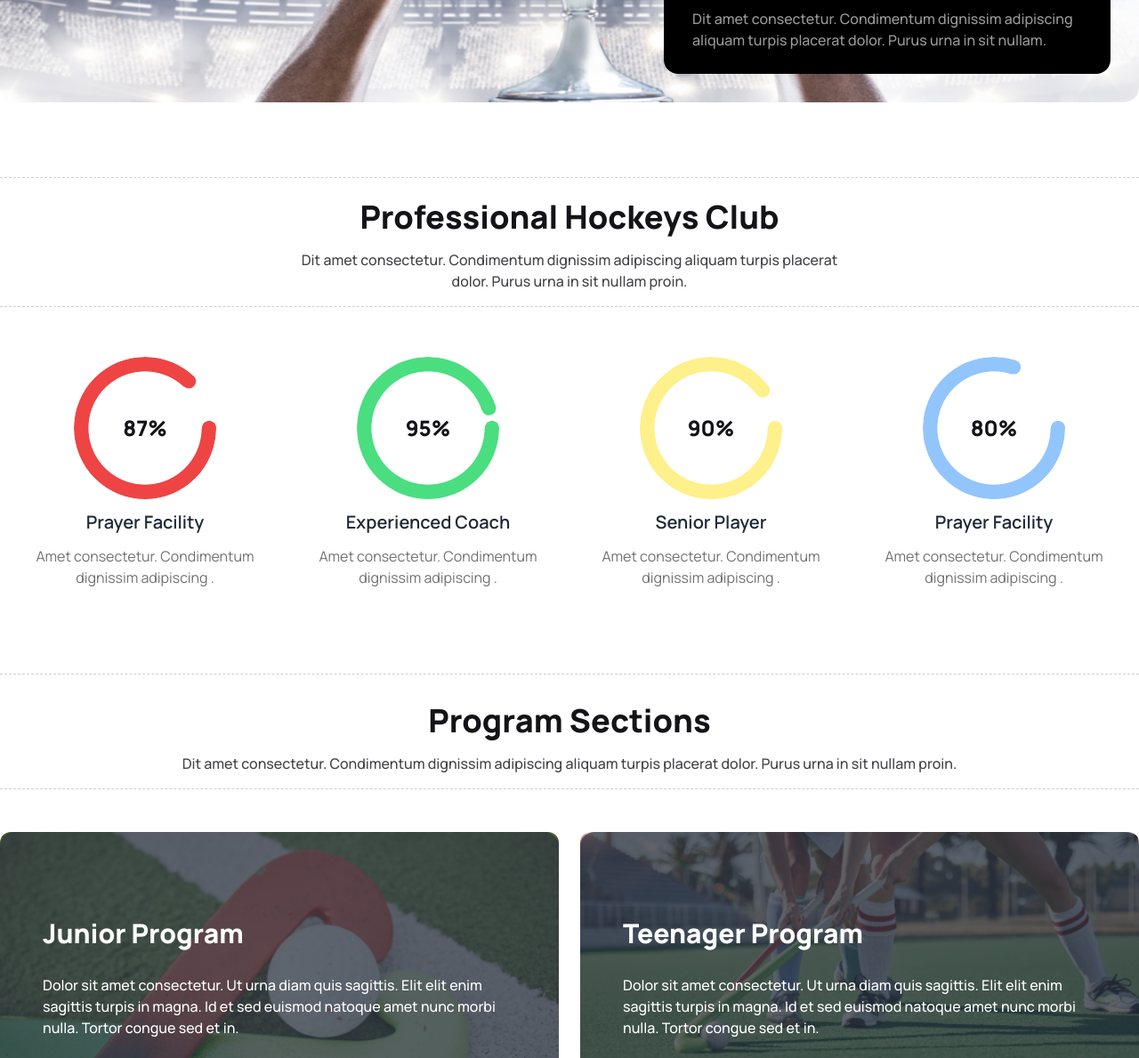
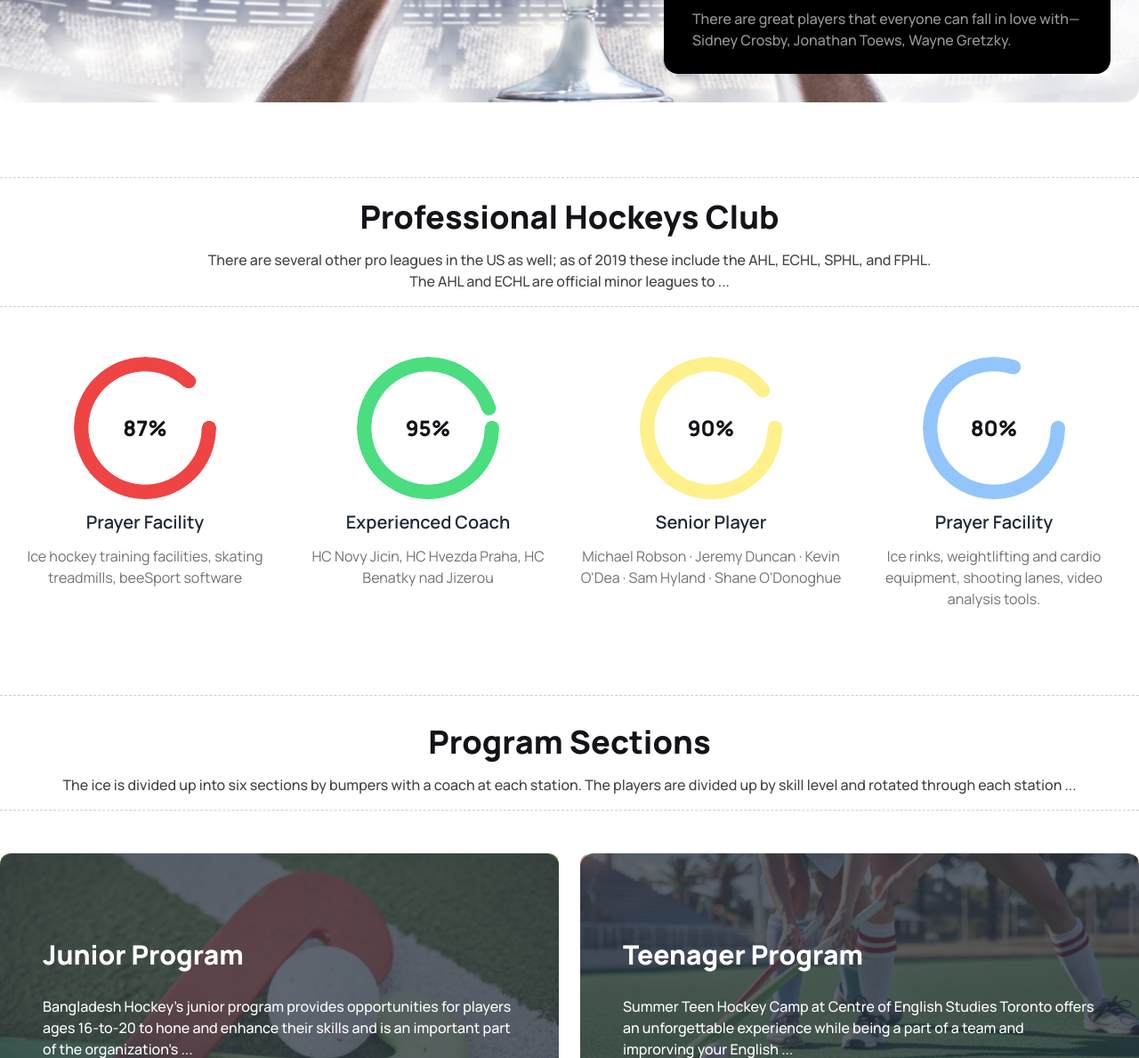
Before and after one commit to saiful693/hockeys, a plain HTML site: page index.html in a window 1280 px wide. Shown: the part 591-1780 px from the top of the page at 89% size. Drawn offline with nearby package versions, Linux system fonts and the light colour scheme.

Commit message:
Changes some text for removing unusefull text

```diff
--- a/index.html
+++ b/index.html
@@ -98,8 +98,7 @@
                 <div
                     class="absolute rounded-2xl p-4 lg:p-8 bg-black w-full h-[150px] lg:w-[502px]  space-y-3 -bottom-44 lg:right-8 lg:bottom-8">
                     <h2 class="font-extrabold text-lg lg:text-2xl text-white">Meet all the heroes from the field</h2>
-                    <p class="font-medium text-sm lg:text-base text-[#FFFFFF99]">Dit amet consectetur. Condimentum
-                        dignissim adipiscing aliquam turpis placerat dolor. Purus urna in sit nullam. </p>
+                    <p class="font-medium text-sm lg:text-base text-[#FFFFFF99]">There are great players that everyone can fall in love with—Sidney Crosby, Jonathan Toews, Wayne Gretzky.</p>
                 </div>
             </div>
 
@@ -116,8 +115,7 @@
                 <div
                     class="absolute rounded-2xl p-4 lg:p-8 bg-black w-full h-[150px] lg:w-[502px]  space-y-3 -bottom-44 lg:right-8 lg:bottom-8">
                     <h2 class="font-extrabold text-lg lg:text-2xl text-white">Meet all the heroes from the field</h2>
-                    <p class="font-medium text-sm lg:text-base text-[#FFFFFF99]">Dit amet consectetur. Condimentum
-                        dignissim adipiscing aliquam turpis placerat dolor. Purus urna in sit nullam. </p>
+                    <p class="font-medium text-sm lg:text-base text-[#FFFFFF99]">There are great players that everyone can fall in love with—Sidney Crosby, Jonathan Toews, Wayne Gretzky.</p>
                 </div>
             </div>
             <!-- 3rd slide -->
@@ -131,8 +129,7 @@
                 <div
                     class="absolute rounded-2xl p-4 lg:p-6 bg-black w-full h-[150px] lg:w-[502px]  space-y-3 -bottom-44 lg:right-8 lg:bottom-8">
                     <h2 class="font-extrabold text-lg lg:text-2xl text-white">Meet all the heroes from the field</h2>
-                    <p class="font-medium text-sm lg:text-base text-[#FFFFFF99]">Dit amet consectetur. Condimentum
-                        dignissim adipiscing aliquam turpis placerat dolor. Purus urna in sit nullam </p>
+                    <p class="font-medium text-sm lg:text-base text-[#FFFFFF99]">There are great players that everyone can fall in love with—Sidney Crosby, Jonathan Toews, Wayne Gretzky.</p>
                 </div>
             </div>
 
@@ -145,9 +142,7 @@
         <!-- club section -->
         <section class="text-center my-6">
             <h2 class="text-xl lg:text-4xl font-extrabold text-primary-black">Professional Hockeys Club</h2>
-            <p class="font-medium text-secondary-black my-4">Dit amet consectetur. Condimentum dignissim adipiscing
-                aliquam
-                turpis placerat <br> dolor. Purus urna in sit nullam proin.</p>
+            <p class="font-medium text-secondary-black my-4">There are several other pro leagues in the US as well; as of 2019 these include the AHL, ECHL, SPHL, and FPHL. <br> The AHL and ECHL are official minor leagues to ...</p>
             <div class="border-t border-dashed border-hr-border">
             </div>
             <!-- progress bar -->
@@ -159,7 +154,7 @@
                             class="text-primary-black text-2xl font-extrabold -rotate-90">87%</span></div>
 
                     <h3 class="text-xl font-semibold">Prayer Facility</h3>
-                    <p class="text-text-desc">Amet consectetur. Condimentum dignissim adipiscing .</p>
+                    <p class="text-text-desc">Ice hockey training facilities, skating treadmills, beeSport software</p>
                 </div>
                 <!-- 2nd prog -->
                 <div class="space-y-3">
@@ -168,7 +163,7 @@
                             class="text-primary-black text-2xl font-extrabold -rotate-90">95%</span></div>
 
                     <h3 class="text-xl font-semibold">Experienced Coach</h3>
-                    <p class="text-text-desc">Amet consectetur. Condimentum dignissim adipiscing .</p>
+                    <p class="text-text-desc">HC Novy Jicin, HC Hvezda Praha, HC Benatky nad Jizerou</p>
                 </div>
                 <!-- 3rd prog -->
                 <div class="space-y-3">
@@ -177,7 +172,7 @@
                             class="text-primary-black text-2xl font-extrabold -rotate-90">90%</span></div>
 
                     <h3 class="text-xl font-semibold">Senior Player</h3>
-                    <p class="text-text-desc">Amet consectetur. Condimentum dignissim adipiscing .</p>
+                    <p class="text-text-desc">Michael Robson · Jeremy Duncan · Kevin O'Dea · Sam Hyland · Shane O'Donoghue</p>
                 </div>
                 <!-- 4th prog -->
                 <div class="space-y-3">
@@ -186,7 +181,7 @@
                             class="text-primary-black text-2xl font-extrabold -rotate-90">80%</span></div>
 
                     <h3 class="text-xl font-semibold">Prayer Facility</h3>
-                    <p class="text-text-desc">Amet consectetur. Condimentum dignissim adipiscing .</p>
+                    <p class="text-text-desc">Ice rinks, weightlifting and cardio equipment, shooting lanes, video analysis tools.</p>
                 </div>
             </div>
 
@@ -199,8 +194,7 @@
         <!-- program section -->
         <section class="text-center mx-2 lg:mx-0 my-8">
             <h2 class="text-xl lg:text-4xl font-extrabold text-primary-black">Program Sections</h2>
-            <p class="font-medium text-secondary-black my-4">Dit amet consectetur. Condimentum dignissim adipiscing
-                aliquam turpis placerat dolor. Purus urna in sit nullam proin. </p>
+            <p class="font-medium text-secondary-black my-4">The ice is divided up into six sections by bumpers with a coach at each station. The players are divided up by skill level and rotated through each station ... </p>
             <div class="border-t border-dashed border-hr-border">
             </div>
 
@@ -211,11 +205,7 @@
                     <figure><img class="w-full" src="Images/2.png" alt="Shoes" /></figure>
                     <div class="z-10 space-y-3 lg:space-y-7 p-4 lg:px-12 lg:pt-24">
                         <h2 class="card-title text-white font-extrabold text-xl lg:text-3xl">Junior Program</h2>
-                        <p class="font-medium text-white text-sm lg:text-base text-start">Dolor sit amet consectetur. Ut
-                            urna diam quis
-                            sagittis. Elit elit
-                            enim sagittis turpis in magna. Id et sed euismod natoque amet nunc morbi nulla. Tortor
-                            congue sed et in.</p>
+                        <p class="font-medium text-white text-sm lg:text-base text-start">Bangladesh Hockey's junior program provides opportunities for players ages 16-to-20 to hone and enhance their skills and is an important part of the organization's ...</p>
                         <div class="card-actions">
                             <button class="btn border-none text-white bg-color-primary">Register Now!</button>
                         </div>
@@ -226,11 +216,7 @@
                     <figure><img class="w-full" src="Images/3.png" alt="Shoes" /></figure>
                     <div class="z-10 space-y-3 lg:space-y-7 p-4 lg:px-12 lg:pt-24">
                         <h2 class="card-title text-white font-extrabold text-xl lg:text-3xl">Teenager Program</h2>
-                        <p class="font-medium text-white text-sm lg:text-base text-start">Dolor sit amet consectetur. Ut
-                            urna diam quis
-                            sagittis. Elit elit
-                            enim sagittis turpis in magna. Id et sed euismod natoque amet nunc morbi nulla. Tortor
-                            congue sed et in.</p>
+                        <p class="font-medium text-white text-sm lg:text-base text-start">Summer Teen Hockey Camp at Centre of English Studies Toronto offers an unforgettable experience while being a part of a team and improrving your English ...</p>
                         <div class="card-actions">
                             <button class="btn border-none text-white bg-color-primary">Register Now!</button>
                         </div>
@@ -242,12 +228,8 @@
                 <div class="card rounded-xl lg:h-[450px] image-full">
                     <figure><img class="w-full" src="Images/4.png" alt="Shoes" /></figure>
                     <div class="z-10 space-y-3  lg:space-y-7 p-4 lg:px-12 lg:pt-52">
-                        <h2 class="card-title text-white font-extrabold text-xl lg:text-3xl">Junior Program</h2>
-                        <p class="font-medium text-white text-sm lg:text-base text-start">Dolor sit amet consectetur. Ut
-                            urna diam quis
-                            sagittis. Elit elit
-                            enim sagittis turpis in magna. Id et sed euismod natoque amet nunc morbi nulla. Tortor
-                            congue sed et in.</p>
+                        <h2 class="card-title text-white font-extrabold text-xl lg:text-3xl">Professional Program</h2>
+                        <p class="font-medium text-white text-sm lg:text-base text-start">The Hockey Hut is a leader when it comes to professional skills development for ice hockey players all around the Capital Region. <br> The Hockey Skating 1 online course is designed to assist professional figure skating coaches with coaching hockey players.</p>
                         <div class="card-actions">
                             <button class="btn border-none text-white bg-color-primary">Register Now!</button>
                         </div>
@@ -261,9 +243,8 @@
         </div>
         <!-- new products -->
         <section class="mx-2 lg:mx-0 my-8">
-            <h2 class="text-xl text-center lg:text-4xl font-extrabold text-primary-black">Program Sections</h2>
-            <p class="font-medium text-center text-secondary-black my-4">Dit amet consectetur. Condimentum dignissim
-                adipiscing aliquam turpis placerat dolor. <br> Purus urna in sit nullam proin. </p>
+            <h2 class="text-xl text-center lg:text-4xl font-extrabold text-primary-black">Our New Products</h2>
+            <p class="font-medium text-center text-secondary-black my-4">From Creative Hockey Products to Expandable Hockey Pads ... Hockey products and creations <br> have been evolving like the game itself. With time and a multitude of ...</p>
             <div class="border-t border-dashed border-hr-border">
             </div>
 
@@ -313,7 +294,7 @@
                             </span>
                         </div>
                         <h3 class="primary-black text-xl font-extrabold">World Cup Flags Football</h3>
-                        <p class="text-desc">Dolor sit amet consectetur. Ut urna diam quis sagittis. </p>
+                        <p class="text-desc">Get ready for the Men's World Cup with these lovely country name and flag paper  </p>
 
                         <div class="flex gap-5">
                             <h3 class="text-red-500 font-extrabold">Price - $22.00</h3>
@@ -340,7 +321,7 @@
                             </span>
                         </div>
                         <h3 class="primary-black text-xl font-extrabold">World Cup Flags Football</h3>
-                        <p class="text-desc">Dolor sit amet consectetur. Ut urna diam quis sagittis. </p>
+                        <p class="text-desc">Cap For Hockeys </p>
 
                         <div class="flex gap-5">
                             <h3 class="text-red-500 font-extrabold">Price - $22.00</h3>
@@ -367,7 +348,7 @@
                             </span>
                         </div>
                         <h3 class="primary-black text-xl font-extrabold">World Cup Flags Football</h3>
-                        <p class="text-desc">Dolor sit amet consectetur. Ut urna diam quis sagittis. </p>
+                        <p class="text-desc">Get ready for the Men's World Cup with these lovely </p>
 
                         <div class="flex gap-5">
                             <h3 class="text-red-500 font-extrabold">Price - $22.00</h3>
@@ -394,7 +375,7 @@
                             </span>
                         </div>
                         <h3 class="primary-black text-xl font-extrabold">World Cup Flags Football</h3>
-                        <p class="text-desc">Dolor sit amet consectetur. Ut urna diam quis sagittis. </p>
+                        <p class="text-desc">Get ready for the Men's World Cup with these lovely country name and flag paper </p>
 
                         <div class="flex gap-5">
                             <h3 class="text-red-500 font-extrabold">Price - $22.00</h3>
@@ -421,7 +402,7 @@
                             </span>
                         </div>
                         <h3 class="primary-black text-xl font-extrabold">World Cup Flags Football</h3>
-                        <p class="text-desc">Dolor sit amet consectetur. Ut urna diam quis sagittis. </p>
+                        <p class="text-desc">Get ready for the Men's World Cup with these lovely country  </p>
 
                         <div class="flex gap-5">
                             <h3 class="text-red-500 font-extrabold">Price - $22.00</h3>
@@ -441,8 +422,7 @@
         <!-- question section -->
         <section class="mx-2 lg:mx-0 my-8">
             <h2 class="text-xl text-center lg:text-4xl font-extrabold text-primary-black">Clients Question</h2>
-            <p class="font-medium text-center text-secondary-black my-4">Dit amet consectetur. Condimentum dignissim
-                adipiscing aliquam turpis placerat <br> dolor. Purus urna in sit nullam proin. </p>
+            <p class="font-medium text-center text-secondary-black my-4">Sample interview questions for positions of trust with vulnerable clients: 1 ... The above questions <br> combined with site and sport specific questions will create.</p>
             <div class="border-t border-dashed border-hr-border">
             </div>
 
@@ -525,16 +505,15 @@
         <!-- get in touch -->
         <section class="mx-2 lg:mx-0 my-8">
             <h2 class="text-xl text-center lg:text-4xl font-extrabold text-primary-black">Get In Touch</h2>
-            <p class="font-medium text-center text-secondary-black my-4">Dit amet consectetur. Condimentum dignissim
-                adipiscing aliquam turpis placerat <br> dolor. Purus urna in sit nullam proin. </p>
+            <p class="font-medium text-center text-secondary-black my-4">What have you done to advance the careers of your clients on or off the field? How many years <br> of experience do you have representing client-athletes?</p>
             <div class="border-t border-dashed border-hr-border">
             </div>
 
 
             <!-- touch -->
-            <div class="flex  flex-col lg:flex-row gap-12 mt-12">
+            <div class="flex gap-10 flex-col lg:flex-row  mt-12">
                 <!-- 1 -->
-                <div class="border max-w-6xl border-gray-200 p-4 lg:p-12 rounded-2xl">
+                <div class="flex lg:items-center flex-col border lg:w-2/4 border-gray-200 p-4  lg:p-12 rounded-2xl">
                     <!-- 1st card -->
                     <div class="p-8 space-y-3 rounded-2xl lg:w-[374px] bg-[#BCED6D19]">
                         <img src="Images/Group 1171275317.png" alt="">
@@ -556,7 +535,7 @@
 
                 </div>
                 <!-- 2 -->
-                <div class="flex-1">
+                <div class="lg:w-11/12">
                     <form>
                         <!-- name -->
                         <div class="grid gap-8 grid-cols-1 lg:grid-cols-2">
@@ -628,8 +607,7 @@
     <footer class="grid gap-8 lg:gap-40 grid-cols-1 lg:grid-cols-3 py-20 px-6 lg:py-24 lg:px-32 bg-[#131318] text-white">
         <nav class="flex gap-2 flex-col items-center lg:items-start">
             <h2 class="text-2xl  lg:text-start font-extrabold">Get In Touch</h2>
-            <p class="text-[#FFFFFF99] font-medium text-center lg:text-start">Dit amet consectetur. Condimentum  adipiscing aliquam turpis
-                placerat dolor. Purus  urna in sit nullam proin. </p>
+            <p class="text-[#FFFFFF99] font-medium text-center lg:text-start">What have you done to advance the careers of your clients on or off the field? How many years of experience do you have representing client-athletes?</p>
             <span class="text-[#FFFFFF99]"><i
             ...        class="fa-regular fa-envelope fa-lg pr-3 text-[#FF4240]"></i>hockeys@support.com</span>
             <span class="text-[#FFFFFF99]"><i class="fa-solid fa-phone fa-lg pr-3 text-[#FF4240]"></i>(+62)
```
